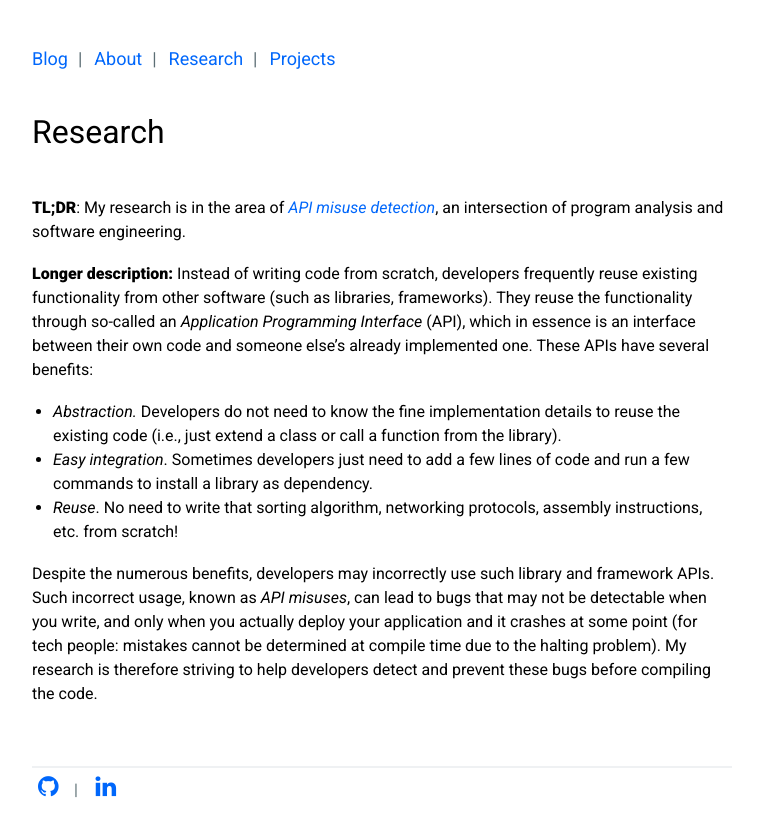
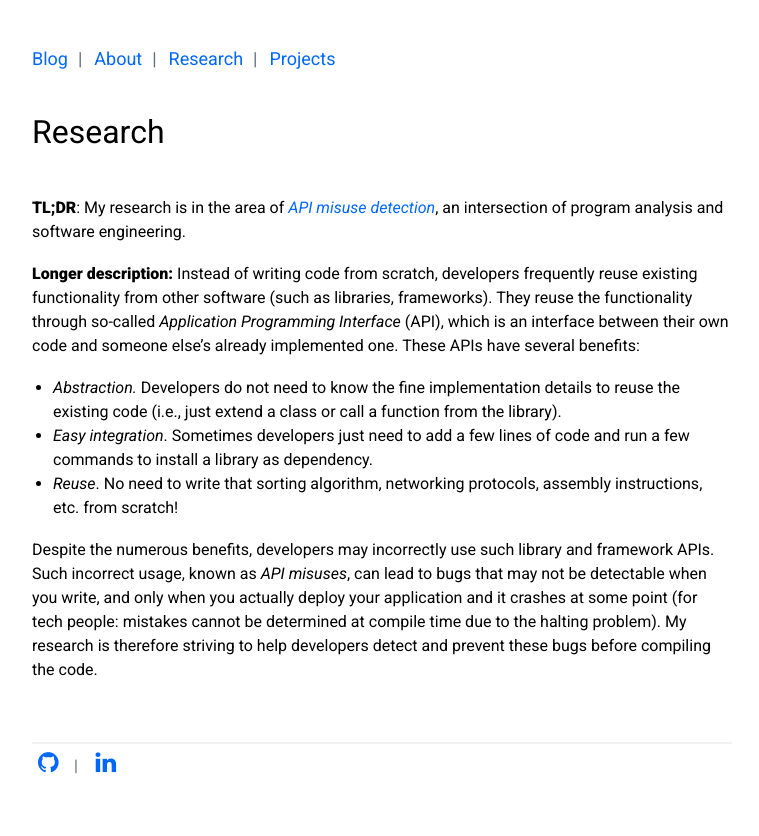
Before and after one commit to oneturkmen/oneturkmen.github.io, a Jekyll site: the page built from _pages/research.markdown, in a window 1280 px wide. Shown: the top 836 px of the page, without its empty margins (258-1017 px from the left). Built offline with Jekyll 4.4.1, drawn with Linux system fonts in a browser that asks for light colours.

Commit message:
Fix typos

```diff
--- a/_pages/research.markdown
+++ b/_pages/research.markdown
@@ -11,8 +11,8 @@ analysis and software engineering.
 
 **Longer description:** Instead of writing code from scratch, developers
 frequently reuse existing functionality from other software (such as libraries,
-frameworks). They reuse the functionality through so-called an *Application
-Programming Interface* (API), which in essence is an interface between their own code
+frameworks). They reuse the functionality through so-called *Application
+Programming Interface* (API), which is an interface between their own code
 and someone else’s already implemented one. These APIs have several benefits:
 - *Abstraction.* Developers do not need to know the fine implementation details
 to reuse the existing code (i.e., just extend a class or call a function from the
```
